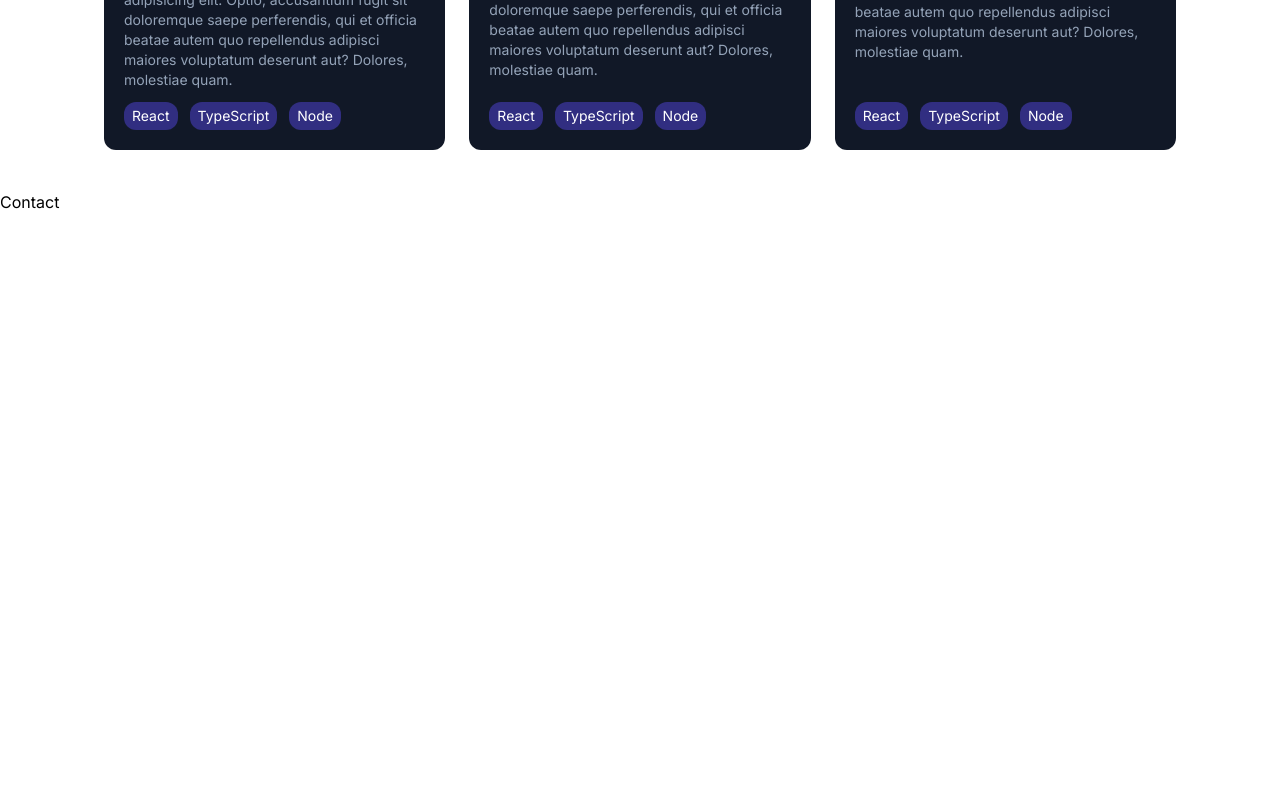
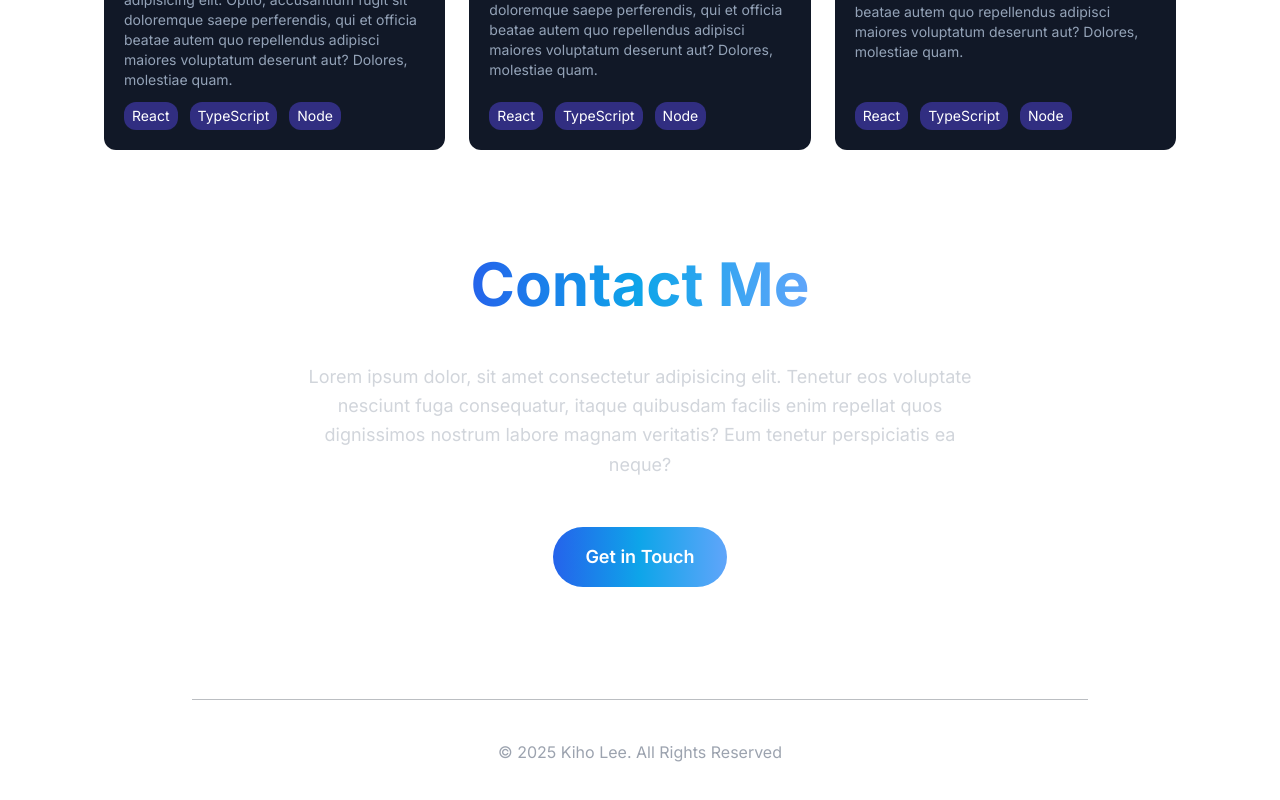
Before and after one commit to issign/about-me-react, a React (Vite) app: page / in a window 1280 px wide. Shown: the part 1830-2630 px from the top of the page. Before the commit the page ends 2044 px from the top, so only its background shows below. Built offline with nearby package versions, Linux system fonts and the light colour scheme.

Commit message:
[Update] Add tags and styles for contact section

```diff
--- a/src/components/Contact.js
+++ b/src/components/Contact.js
@@ -1,9 +1,55 @@
-import React from 'react'
+import React from "react";
+import { motion } from "framer-motion";
 
 const Contact = () => {
   return (
-    <div>Contact</div>
-  )
-}
+    <div
+      className="mx-auto w-full min-h-[50vh] px-4 sm:px-6 lg:px-8"
+      id="contact"
+    >
+      <motion.div
+        initial={{ opacity: 0, y: 50 }}
+        whileInView={{ opacity: 1, y: 0 }}
+        viewport={{ once: true }}
+        transition={{ duration: 0.5, delay: 0.1 }}
+        className="max-w-4xl mx-auto mt-16 flex items-center justify-center flex-col gap-8 sm:gap-12"
+      >
+        <motion.h1
+          initial={{ opacity: 0, y: 20 }}
+          whileInView={{ opacity: 1, y: 0 }}
+          viewport={{ once: true }}
+          transition={{ duration: 0.5, delay: 0.2 }}
+          className="text-4xl sm:text-5xl md:text-6xl font-bold text-transparent bg-clip-text bg-gradient-to-r from-blue-600 via-sky-500 to-blue-400 text-center"
+        >
+          Contact Me
+        </motion.h1>
 
-export default Contact
+        <motion.p
+          initial={{ opacity: 0, y: 20 }}
+          whileInView={{ opacity: 1, y: 0 }}
+          viewport={{ once: true }}
+          transition={{ duration: 0.5, delay: 0.3 }}
+          className="text-gray-300 text-lg text-center max-w-2xl leading-relaxed"
+        >
+          Lorem ipsum dolor, sit amet consectetur adipisicing elit. Tenetur eos
+          voluptate nesciunt fuga consequatur, itaque quibusdam facilis enim
+          repellat quos dignissimos nostrum labore magnam veritatis? Eum tenetur
+          perspiciatis ea neque?
+        </motion.p>
+
+        <button className="relative overflow-hidden group bg-gradient-to-r from-blue-600 via-sky-500 to-blue-400 px-8 py-4 md:text-lg rounded-full font-semibold transform transiton-all duration-300 hover:scale-105 hover:shadow-lg hover:shadow-blue-500/25 text-white">
+          <span className="relative z-10">Get in Touch</span>
+          <div className="absolute inset-0 bg-gradient-to-r from-blue-700 to-indigo-500 opacity-0 group-hover:opacity-100 transition-opacity duration-300"></div>
+        </button>
+
+        <footer className="w-full mt-16 border-t border-gray-800/30 p-10">
+          <div className="text-gray-400 text-center text-sm sm:text-base hover:text-gray-300 transition-colors">
+            © 2025 Kiho Lee. All Rights Reserved
+          </div>
+        </footer>
+      </motion.div>
+    </div>
+  );
+};
+
+export default Contact;
```
